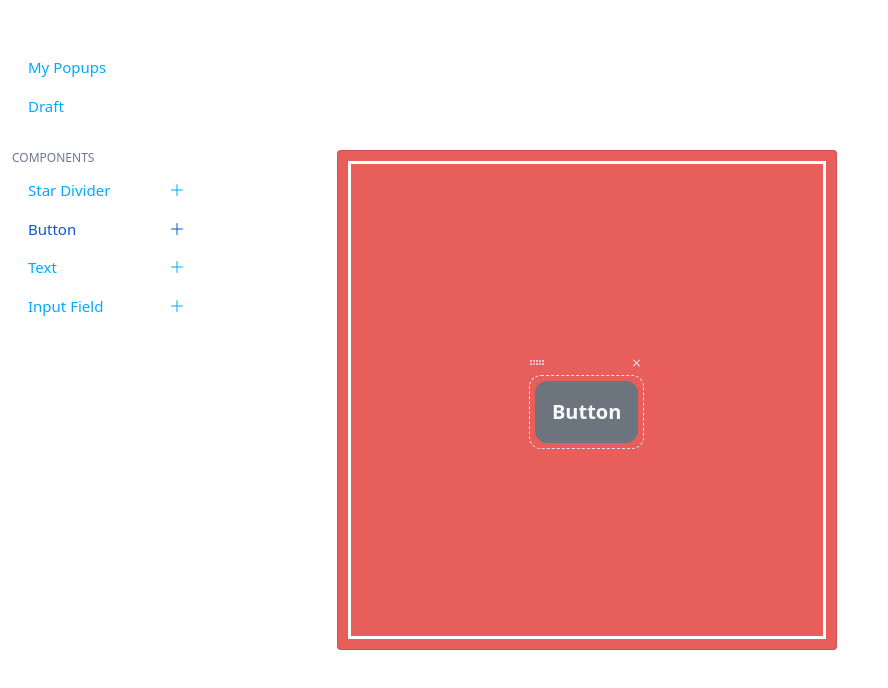
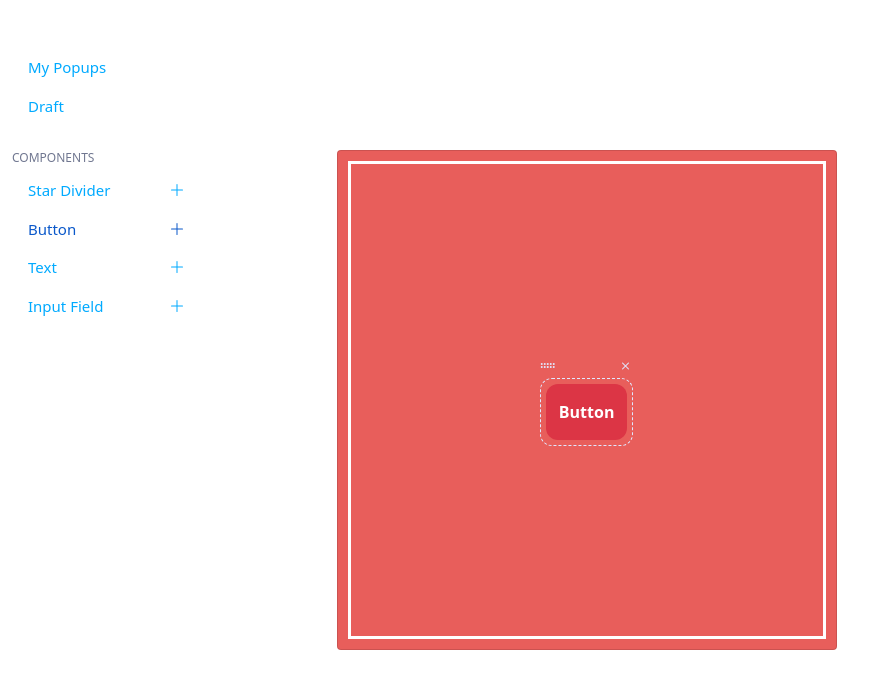
Before and after one commit to uchedotphp/ads-frontend, a Vue app: page / in a window 1280 px wide. Both pictures are taken after a click on the link "Button". Shown: the top 688 px of the page, without its empty margins (0-888 px from the left). Built offline with nearby package versions, Linux system fonts and the light colour scheme.

Commit message:
updated size and changed content to text

```diff
--- a/src/components/TemplateButton.vue
+++ b/src/components/TemplateButton.vue
@@ -1,9 +1,7 @@
 <template>
   <button
-      :class="[
-      btnStyles,
-      `base-btn btn btn-${bgColor} btn-${buttonSize} text-${textColor}`,
-    ]"
+      class="base-btn btn"
+      :style="`color: ${textColor}; background-color: ${bgColor}; font-size: ${fontSize}`"
       type="button">
     {{ label }}
   </button>
@@ -24,6 +22,15 @@ export default {
         "text-truncate": this.truncateText,
       };
     },
+
+    fontSize() {
+      if (this.size == 'sm') {
+        return '14px';
+      } else if (this.size == 'lg') {
+        return '20px';
+      }
+      return '16px';
+    }
   },
   props: {
     truncateText: {
@@ -38,9 +45,9 @@ export default {
       type: String,
       default: "secondary",
     },
-    buttonSize: {
+    size: {
       type: String,
-      default: "lg",
+      default: "md",
     },
     label: {
       type: String,
--- a/src/components/TemplateOptionsEditor.vue
+++ b/src/components/TemplateOptionsEditor.vue
@@ -11,11 +11,11 @@
       </div>
 
       <div class="mt-5" v-if="getActiveTemplateElement.type === 'text'">
-        <div class="header-label">Text Size</div>
+        <div class="header-label">Size</div>
         <div aria-label="Basic outlined example" class="btn-group" role="group">
-          <button class="btn btn-outline-primary" type="button">Small</button>
-          <button class="btn btn-outline-primary" type="button">Medium</button>
-          <button class="btn btn-outline-primary" type="button">Large</button>
+          <button @click.prevent="updateElementSize('sm')" class="btn btn-outline-primary" type="button">Small</button>
+          <button @click.prevent="updateElementSize('md')" class="btn btn-outline-primary" type="button">Medium</button>
+          <button @click.prevent="updateElementSize('lg')" class="btn btn-outline-primary" type="button">Large</button>
         </div>
       </div>
 
@@ -182,6 +182,10 @@ export default {
       this.updateActiveElementProperty({key: "text", value: e.target.value});
     },
 
+    updateElementSize(size) {
+      this.updateActiveElementProperty({key: "size", value: size});
+    },
+
     changeTextColor(color) {
       this.updateActiveElementProperty({key: "color", value: color});
     },
--- a/src/components/TemplateText.vue
+++ b/src/components/TemplateText.vue
@@ -1,6 +1,6 @@
 <template>
   <div
-      :style="`color: ${textColor}`"
+      :style="`color: ${color}; font-size: ${fontSize};`"
       class="template-content-editable"
       contenteditable="true"
       @input="updateText">
@@ -21,8 +21,12 @@ export default {
     },
     color: {
       type: String,
-      default: "light",
+      default: "#999",
     },
+    size: {
+      type: String,
+      default: "md",
+    }
   },
   data() {
     return {
@@ -30,12 +34,14 @@ export default {
     };
   },
   computed: {
-    textColor() {
-      if (this.color) {
-        return this.color;
+    fontSize() {
+      if (this.size == 'sm') {
+        return '14px';
+      } else if (this.size == 'lg') {
+        return '20px';
       }
-      return "#999";
-    }
+      return '16px';
+    },
   },
   methods: {
     ...mapMutations(["updateActiveElementProperty"]),
--- a/src/components/ViewPage.vue
+++ b/src/components/ViewPage.vue
@@ -9,13 +9,13 @@
         <div>
           <template v-for="element in newPopup.children">
             <ActiveElement v-if="element.type === 'button'" :key="element.id" :id="element.id" @close="removeTemplateElement(element.id)">
-              <TemplateButton :label="element.label" />
+              <TemplateButton :label="element.label" :bg-color="element.backgroundColor" :text-color="element.color" :size="element.size" />
             </ActiveElement>
             <ActiveElement v-else-if="element.type === 'input'" :id="element.id" @close="removeTemplateElement(element.id)">
               <TemplateInput :placeholder="element.placeholder" />
             </ActiveElement>
             <ActiveElement v-else-if="element.type === 'text'" :id="element.id" @close="removeTemplateElement(element.id)">
-              <TemplateText :content="element.content" />
+              <TemplateText :content="element.text" :size="element.size" :color="element.color" />
             </ActiveElement>
           </template>
         </div>
--- a/src/store/PopupStore.js
+++ b/src/store/PopupStore.js
@@ -34,6 +34,7 @@ const store = createStore({
                 color: "#fff",
                 label: "Button",
                 truncate: false,
+                size: "md",
             });
         },
 
@@ -43,7 +44,7 @@ const store = createStore({
                 type: "text",
                 color: "#ffffff",
                 text: "Type your text here",
-                size: "m",
+                size: "md",
             });
         },
 
```
